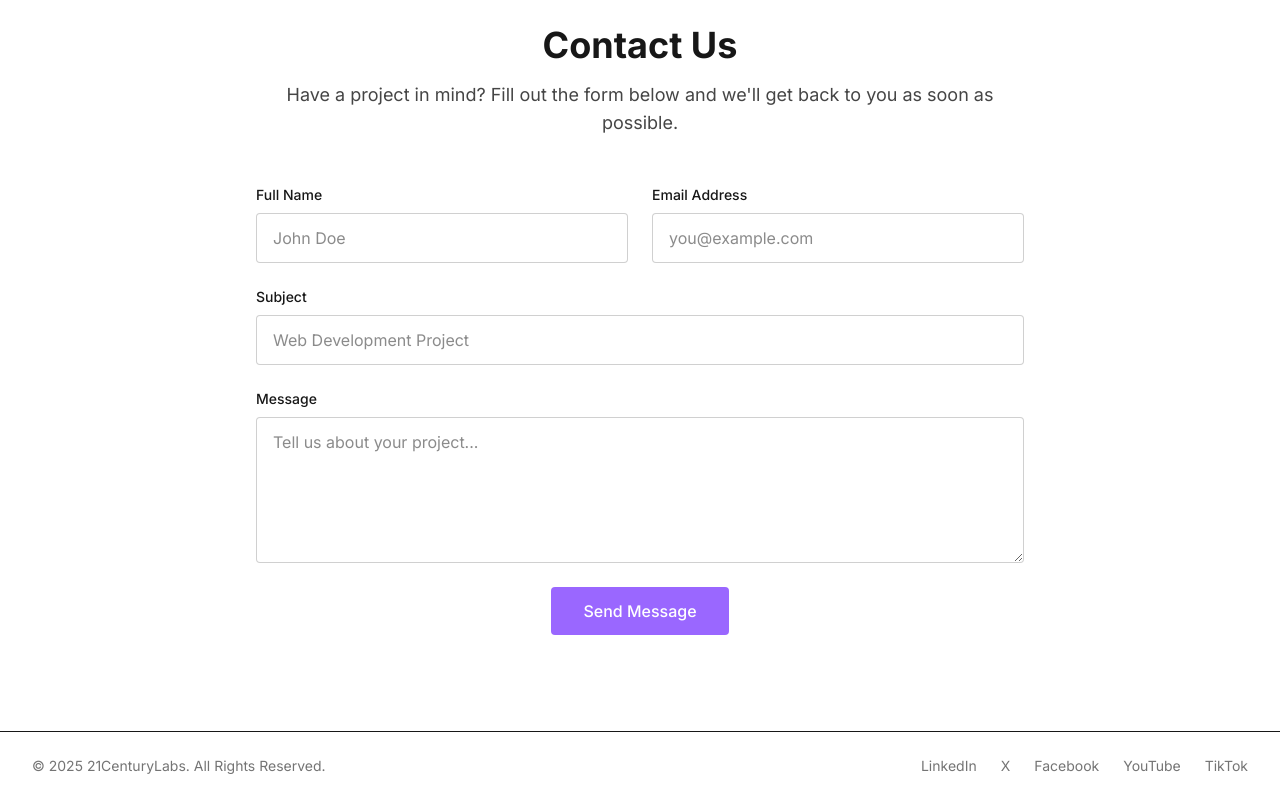
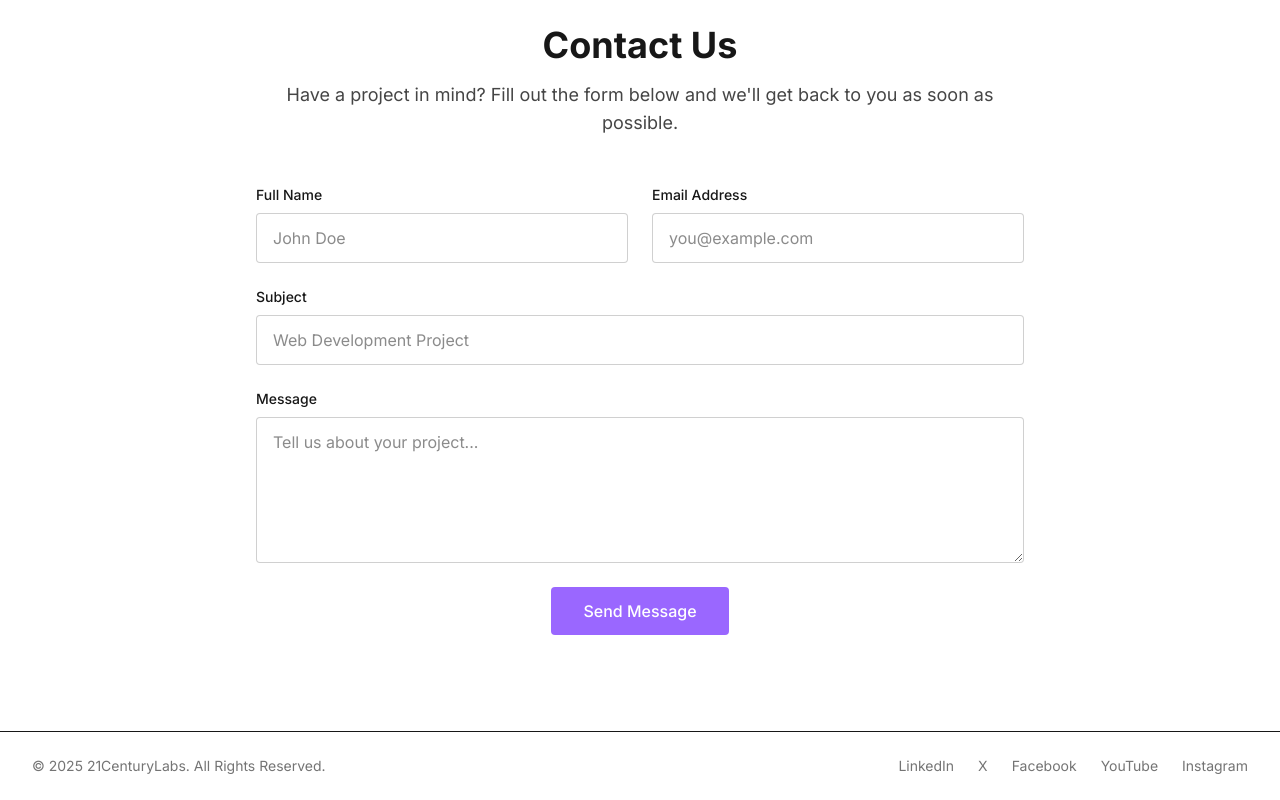
Before and after one commit to 21centurylabsinc/21centurylabs-official-page, a Next.js app: page / in a window 1280 px wide. Shown: the part 1876-2676 px from the top of the page. Built offline with nearby package versions, Linux system fonts and the light colour scheme.

Commit message:
Add instagram link to the footer

```diff
--- a/components/Footer.tsx
+++ b/components/Footer.tsx
@@ -5,7 +5,7 @@ const socialLinks = [
   { name: "X", href: "https://x.com/21centurylabs" },
   { name: "Facebook", href: "https://web.facebook.com/profile.php?id=61582463601599" },
   { name: "YouTube", href: "https://www.youtube.com/@21CenturyLabs" },
-  { name: "TikTok", href: "#" },
+  { name: "Instagram", href: "https://www.instagram.com/21centurylabs/" },
 ];
 
 export default function Footer() {
```
